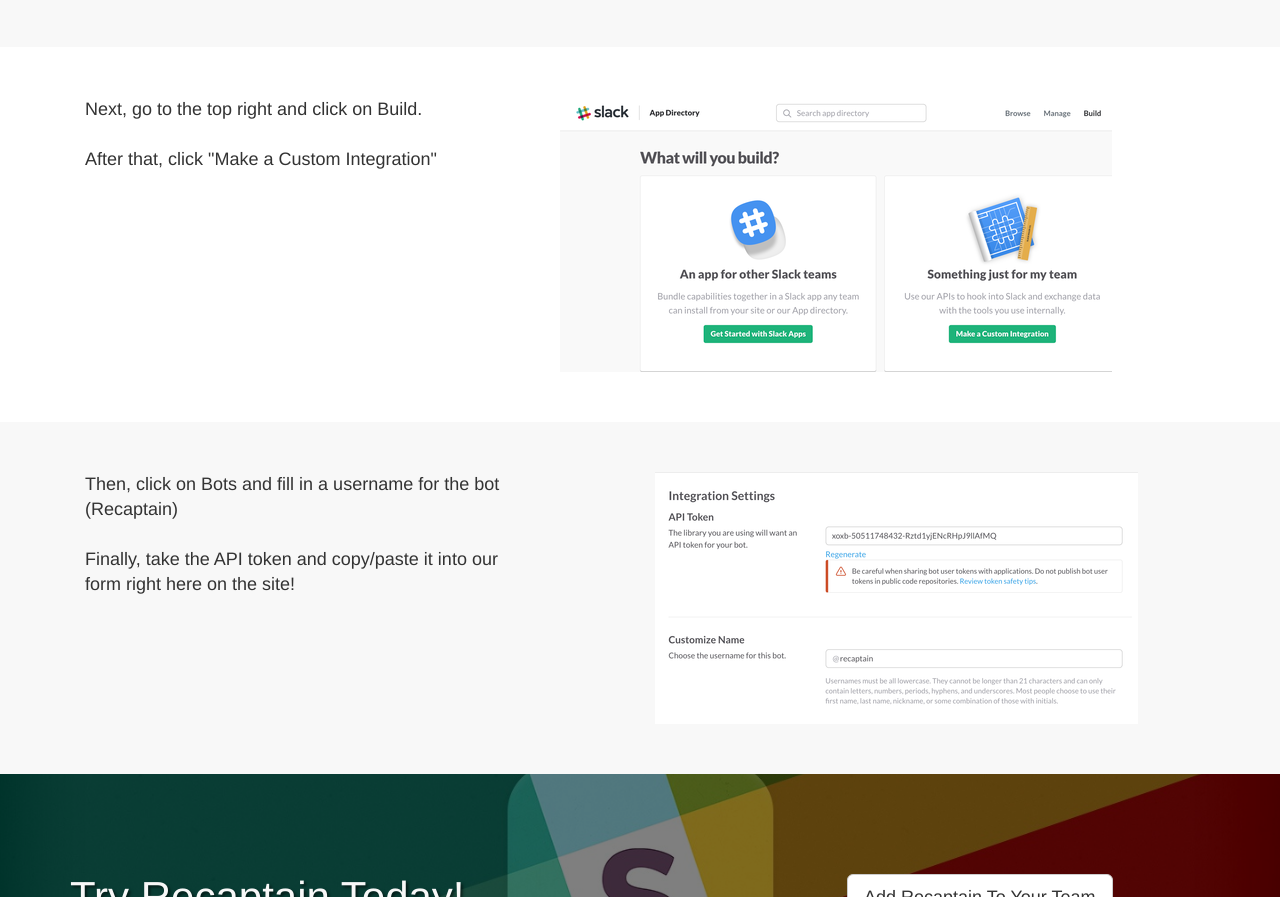
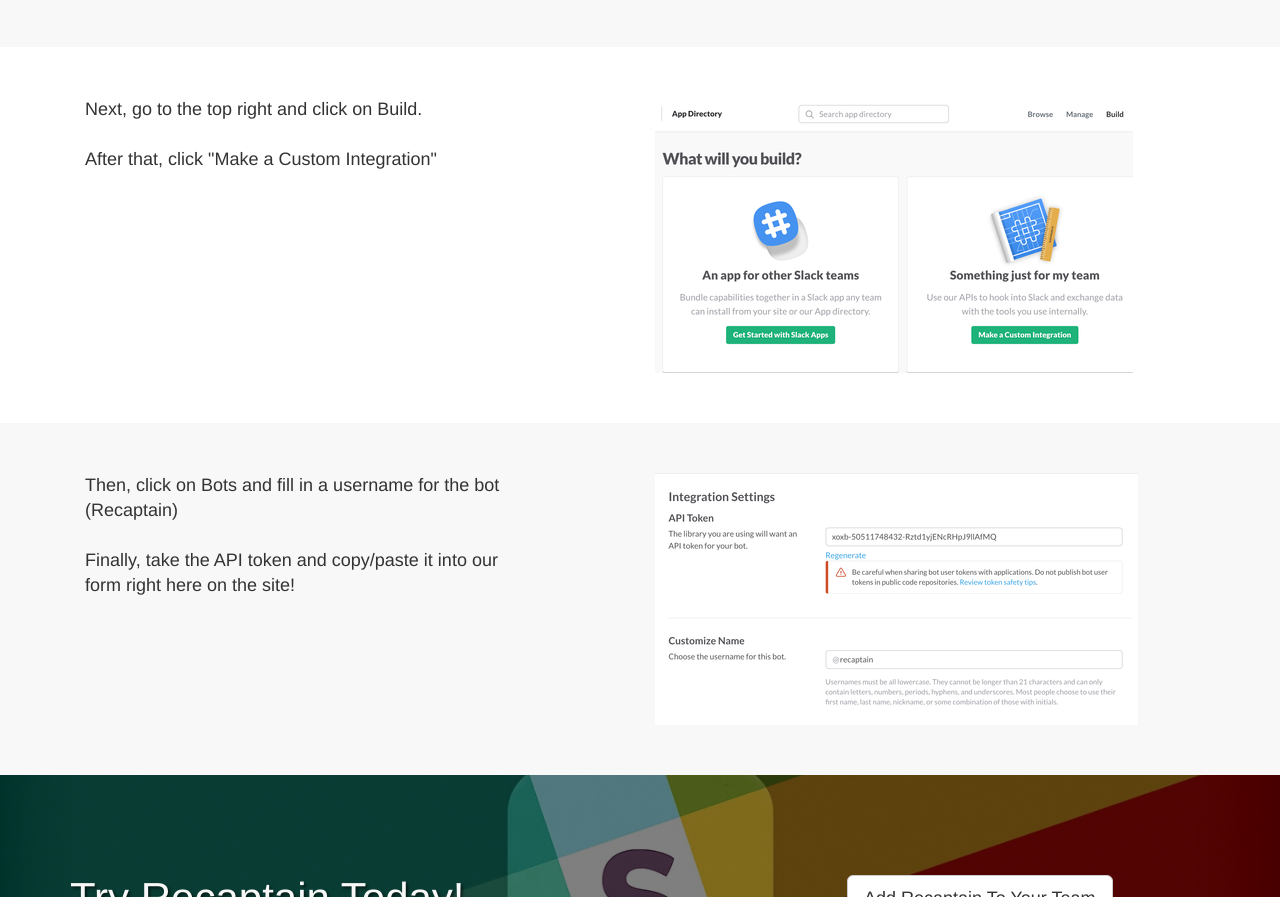
Before and after one commit to Alex-Luo/recaptain.github.io, a plain HTML site: page index.html in a window 1280 px wide. Shown: the part 2158-3055 px from the top of the page. Drawn offline with nearby package versions, Linux system fonts and the light colour scheme; some packages are replaced by stand-ins of ours; a script that the page names is missing.

Commit message:
fixed mobile spacing

```diff
--- a/index.html
+++ b/index.html
@@ -133,8 +133,8 @@
                     After that, click "Make a Custom Integration"
                 </p>
             </div>
-             <div class="col-lg-6 col-sm-6">
-                <img class="image-responsive" src="img/build.png" alt="build">
+             <div class="col-lg-6 col-lg-offset-1 col-sm-6">
+                <img class="image-responsive" src="img/build2.png" alt="build">
             </div>
         </div>
     </div>
```
Also changed, not shown: img/build2.png (added).
